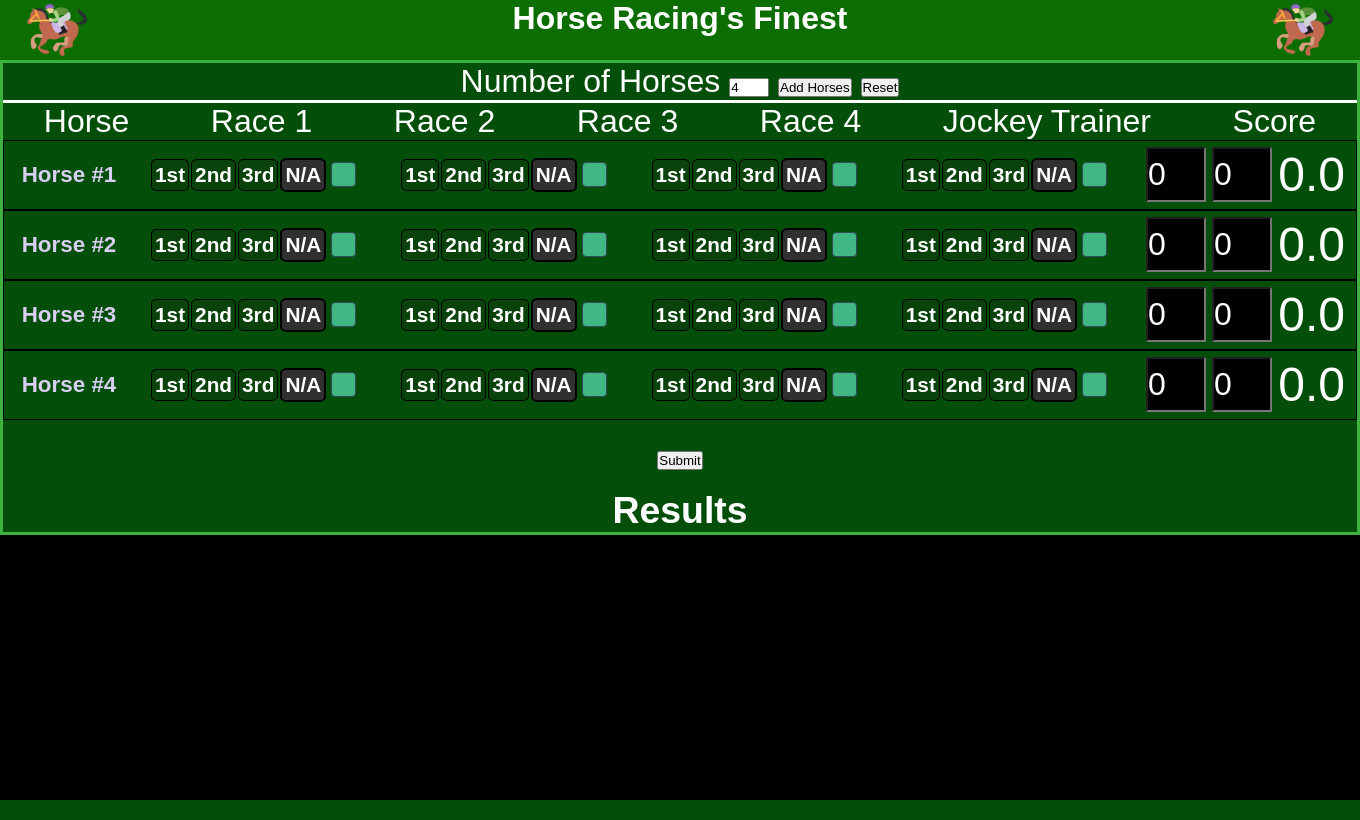
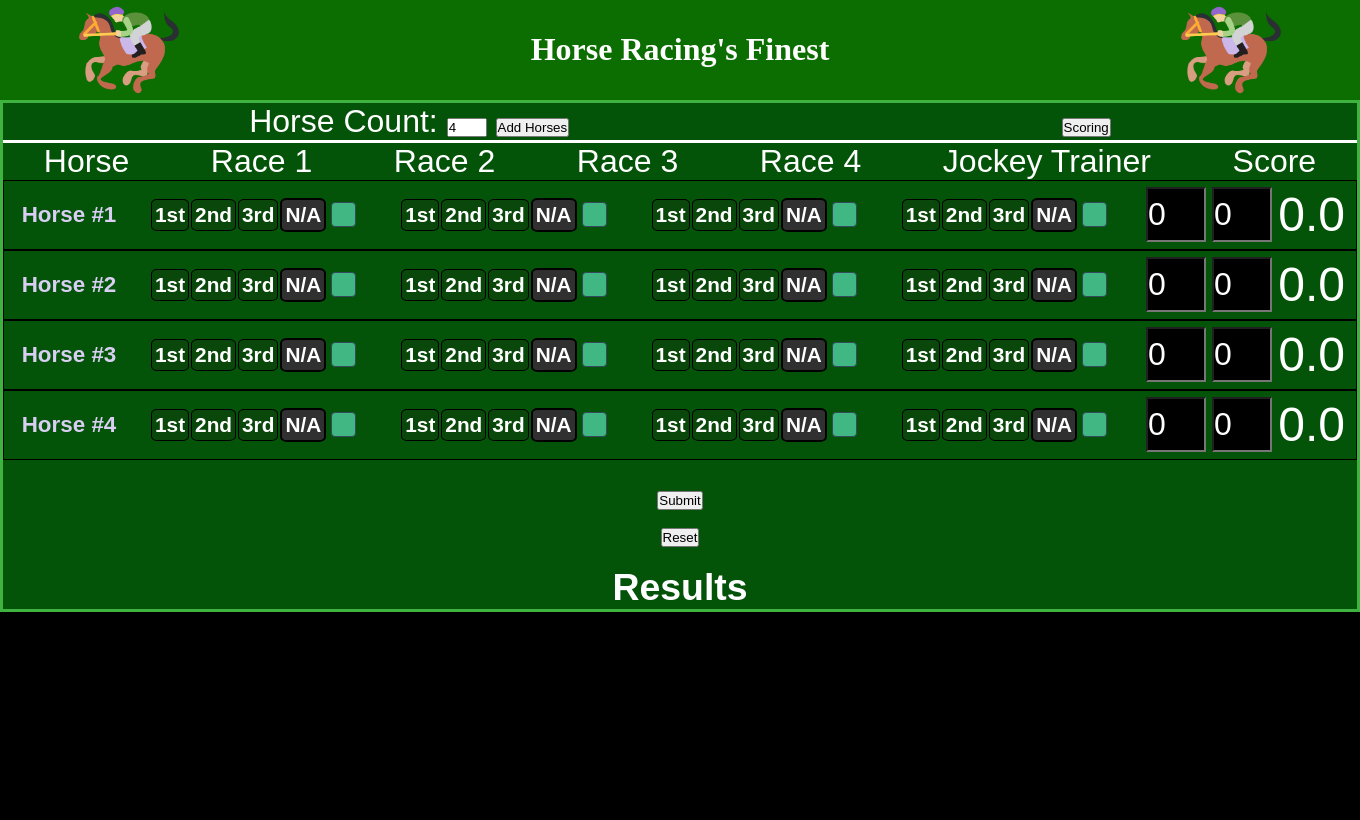
Before and after one commit to Matthew-Simanonis/horse-bets, a Flask app: page / in a window 1360 px wide. Run offline with Flask 2, Linux system fonts and the light colour scheme.

Commit message:
scoring sheet

```diff
--- a/application.py
+++ b/application.py
@@ -14,9 +14,17 @@ app.secret_key = '08943u50930u9jfsajsdhfaseujfij345j9034u5asedfasdfasdf4'
 def index():
     return render_template('home.html')
 
+@application.route("/scoring")
+def scoring():
+    return render_template('scoring.html')
+
 @app.route("/")
 def index():
     return render_template('home.html')
 
+@app.route("/scoring")
+def scoring():
+    return render_template('scoring.html')
+
 if __name__ == '__main__':
     app.run()
--- a/static/home.js
+++ b/static/home.js
@@ -1,13 +1,22 @@
-$(document).ready(function(){
-    addHorses();
+addHorses();
+reset();
+document.getElementById("horse-count-button").addEventListener('click',addHorses())
+document.getElementById("submit-all").addEventListener('click', function(){
     reset();
-    document.getElementById("horse-count-button").addEventListener('click', function(){
-        addHorses();
-    })
-    document.getElementById("submit-all").addEventListener('click', function(){
-        reset();
-        orderResults();
-    })
+    orderResults();
+})
+document.querySelectorAll('.scoring-button').forEach(element => {
+    element.addEventListener('click', function(){
+    if($('#scoring').css('opacity') == 0){
+        $('#scoring').toggleClass('show');
+        $('#scoring').animate({ opacity: 1}, 300);
+        }
+    else if($('#scoring').css('opacity') == 1){
+        $('#scoring').animate({ opacity: 0}, 300);
+        setTimeout(() => {
+            $('#scoring').toggleClass('show');}, 301);
+        }
+    });
 });
 
 function reset(){
--- a/static/radio.js
+++ b/static/radio.js
@@ -8,7 +8,7 @@ $(document).ready(function(){
 
 function radiobuttons(){
 
-    var background = 'rgba(10, 65, 10, 0.9';
+    var background = 'rgba(10, 70, 10, 0.9';
 
     document.querySelectorAll('#first').forEach(element => {
         if(element.childNodes[1].checked == true) {
--- a/static/styles/style.css
+++ b/static/styles/style.css
@@ -1,7 +1,8 @@
 :root{
-    --primary-color:rgba(4, 87, 10, 0.9);
+    --primary-color:rgba(4, 92, 10, 0.9);
     --secondary-color:rgba(82, 211, 82, 0.75);
     --overlay-color:rgba(13, 116, 0, 0.95);
+    --scores-color: rgba(0, 43, 12, 0.95);
     --menu-speed:0.75s;
 }
 
@@ -19,11 +20,12 @@ header{
 
 header h1{
     font-size: 2rem;
+    font-family: none;
+    flex: 2;
 }
 
 header img{
-    max-width: 50px;
-    max-height: 60px;
+    max-height: 40px;
 }
 
 body{
@@ -63,6 +65,21 @@ ol {
     align-items: center;
     min-height: 20vh;
     border: 1px solid black;
+}
+
+nav a{
+    color: black;
+    text-decoration: none;
+}
+
+.nav-links {
+    display: none;
+}
+
+nav ul {
+    flex: 1;
+    list-style: none;
+    display: flex;
 }
 
 .jockey-trainer input {
@@ -149,7 +166,9 @@ ol {
     max-width: 40px;
 }
 
-.horse-count {
+.options {
+    display: flex;
+    justify-content: space-around;
     border-bottom: solid;
 }
 
@@ -252,9 +271,55 @@ ol {
     font-size: 1.5rem;
 }
 
+
+nav {
+    min-height: 9vh;
+    margin: auto;
+    width: 95%;
+    display: flex;
+    align-items: center;
+    justify-content: space-between;
+}
+
+nav ul {
+    font-size: 1.5rem;
+    align-items: center;
+}
+
+.scoring {
+    display: none;
+    opacity: 0;
+}
+
+.scoring.show {
+    position: fixed;
+    margin: 5% auto;
+    left: 0;
+    right: 0;
+    top: 15%;
+    z-index: 2;
+    width: 80vw;
+    display: flex;
+    flex-direction: column;
+    overflow: hidden;
+    background: var(--scores-color);
+    border: solid rgba(150, 255, 150, 0.75) 2px;
+}
+
+#scoring-close {
+    position: absolute;
+    top: 10px;
+    right: 10px;
+    width: 1rem;
+}
+
 @media screen and (min-width: 52em) {
     body{
         font-size: 2rem;
+    }
+
+    .nav-links {
+        min-height: 30px;
     }
 
     .horse {
@@ -284,6 +349,16 @@ ol {
         margin:auto;
     }
 
+    .nav .hamburger {
+        display: none;
+    }
+
+
+    nav ul {
+        justify-content: space-around;
+        flex: 1;
+    }
+
     .horse-name{
         min-width: 130px;
     }
@@ -302,7 +377,7 @@ ol {
     }
 
     header img{
-        max-width: 140px;
+        max-height: 100px;
     }
 
     .table-top{
--- a/templates/base.html
+++ b/templates/base.html
@@ -11,9 +11,20 @@
     </head>
 <body>
     <header>
-        <img src='{{ url_for("static", filename="img/horse-logo.png") }}'>
-        <h1>Horse Racing's Finest</h1>
-        <img src='{{ url_for("static", filename="img/horse-logo.png") }}'>
+        <nav class=nav>
+            <img src='{{ url_for("static", filename="img/horse-logo.png") }}'>
+            <h1>Horse Racing's Finest</h1>
+            <div class="hamburger" id="hamburger">
+            </div>
+            <ul class="nav-links" id='nav-links'>
+                <li><a class=nav-button href='/'>Home</a></li>
+                <li><a class=nav-button href='/'>Apps</a></li>
+                <li><a class=nav-button href='/'>Contact</a></li>
+                <li><a class=nav-button href='/'>About</a></li>
+            </ul>
+            <img src='{{ url_for("static", filename="img/horse-logo.png") }}'>
+        </nav>
+        </header>
     </header>
     <div class='container'>
         {%  block main %}
--- a/templates/home.html
+++ b/templates/home.html
@@ -1,12 +1,14 @@
 {% extends 'base.html' %}
 {% block main %}
 <div class=main>
-    <div class=horse-count>
-        <span>Number of Horses</span>
-        <input id=horse-count type="number" value=4 min=4>
-        <button id='horse-count-button'>Add Horses</button>
-        <div class='reset'>
-            <button class='button' onClick="window.location.reload();" id='reset'>Reset</button>
+    <div class=options>
+        <div class=horse-count>
+            <span>Horse Count: </span>
+            <input id=horse-count type="number" value=4 min=4>
+            <button id='horse-count-button'>Add Horses</button>
+        </div>
+        <div  >
+            <button class='scoring-button'>Scoring</button>
         </div>
     </div>
     <section>
@@ -23,6 +25,9 @@
             <div class="submit">
                 <button id='submit-all' class='button'>Submit</button>
             </div>
+            <div class='reset'>
+                <button class='button' onClick="window.location.reload();" id='reset'>Reset</button>
+            </div>
         </div>
     </section>
     <section class='results-container'>
@@ -32,6 +37,15 @@
                 </ol>
             </div>
     </section>
+    <div id='scoring' class="scoring">
+        <button class='scoring-button' id='scoring-close'>X</button>
+        <h1>Scoring</h1>
+        <p>1st place: 3 points</p>
+        <p>2nd place: 2 points</p>
+        <p>3rd place: 1 point</p>
+        <p>If a Jockey and the horse are the same checkbox for 2x points</p>
+        <p>Jockey and Trainer scores are added as is</p>
+    </div>
     <script type='text/javascript' src='{{ url_for("static", filename="home.js") }}'></script>
     <script type='text/javascript' src='{{ url_for("static", filename="radio.js") }}'></script>
 </div>
```
Also changed, not shown: 1 other file.
